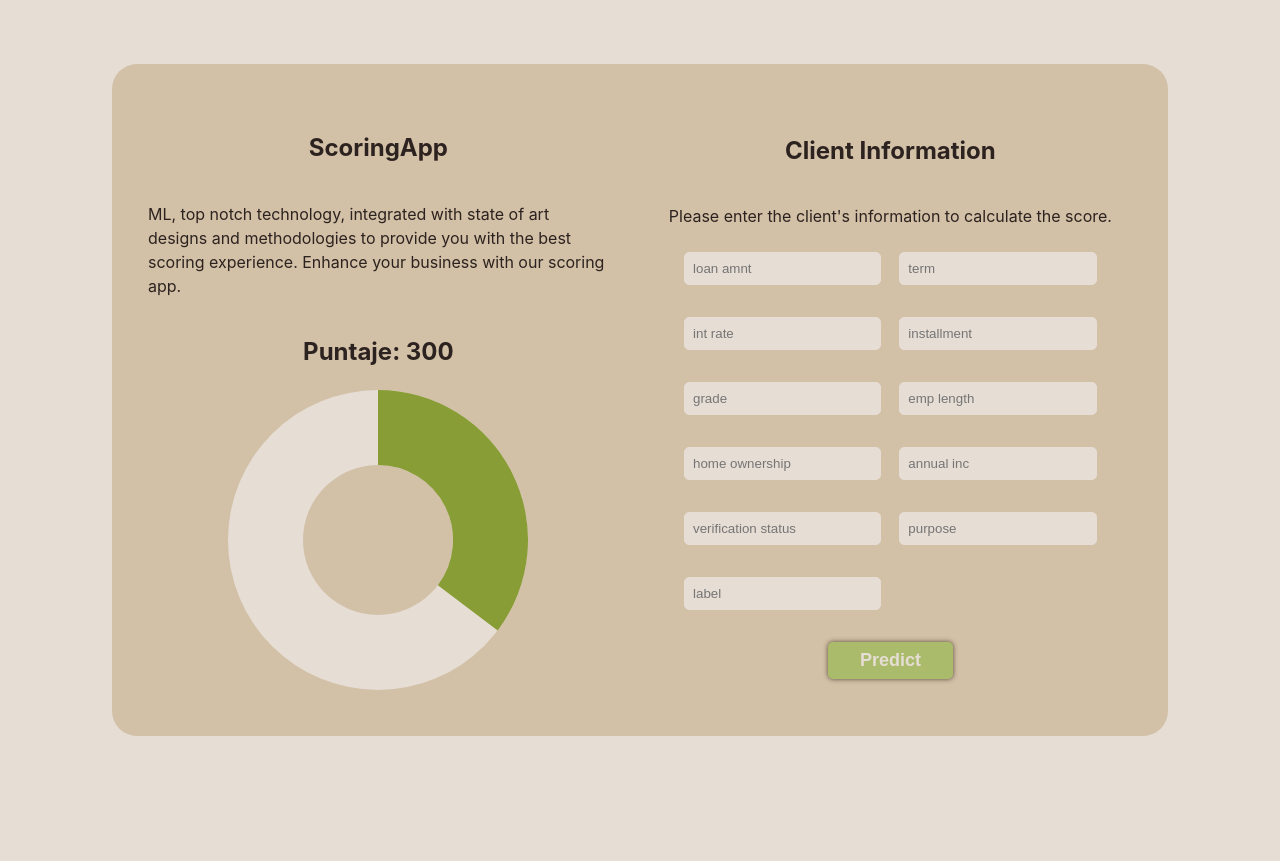
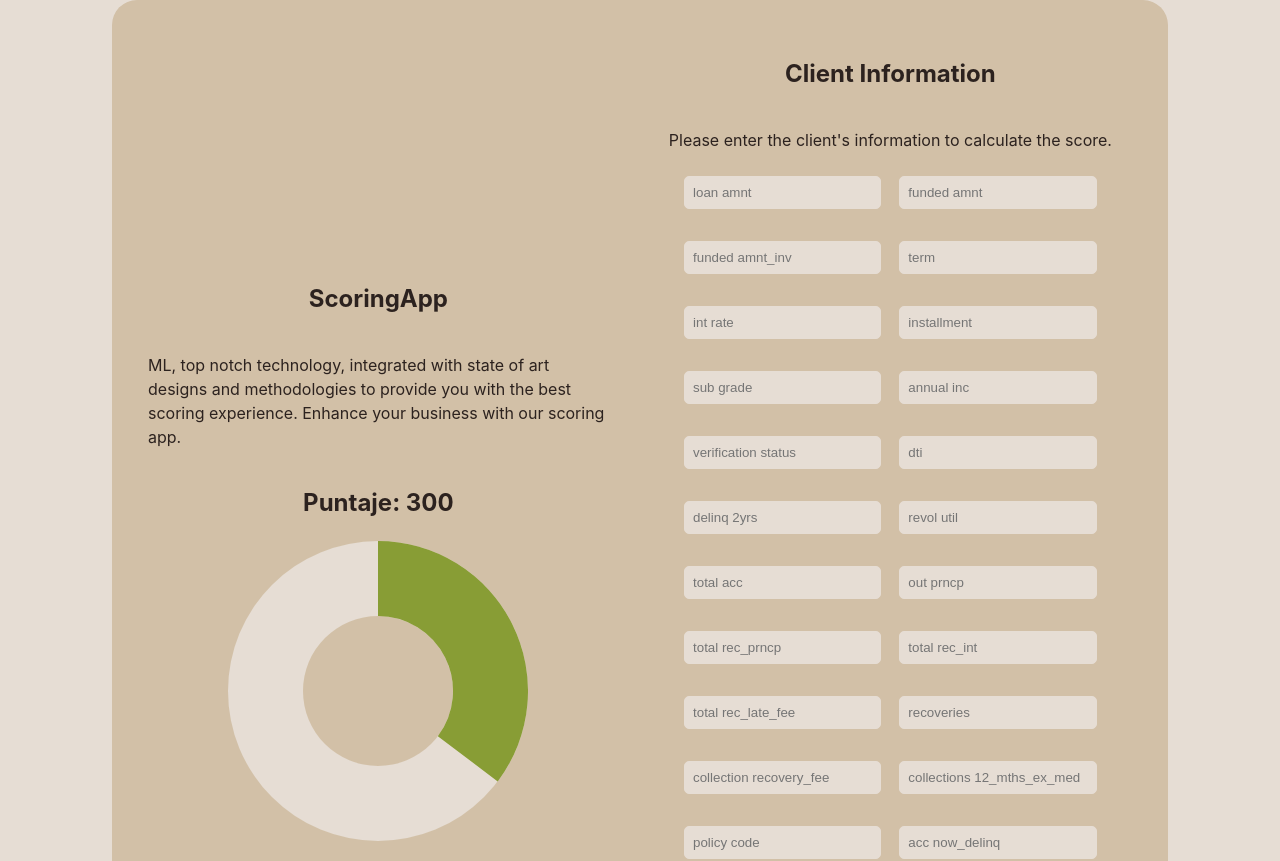
Before and after one commit to OneSunPiece/modelos-riesgo-credito, a React (Vite) app in the folder frontend/: page / in a window 1280 px wide. Shown: the top 861 px of the page. Before the commit the page ends 800 px from the top, so only its background shows below. Built offline with nearby package versions, Linux system fonts and the light colour scheme.

Commit message:
front in almost working stage

```diff
--- a/frontend/package.json
+++ b/frontend/package.json
@@ -11,6 +11,7 @@
   },
   "dependencies": {
     "d3": "^7.9.0",
+    "dotenv": "^16.4.7",
     "react": "^18.3.1",
     "react-dom": "^18.3.1"
   },
--- a/frontend/src/Api/Api.jsx
+++ b/frontend/src/Api/Api.jsx
@@ -1,17 +1,23 @@
 export async function sendPredictionRequest(features) {
-    const API_URL = "https://opilfimn4c4uwgf26nsylvb7qa0vaybz.lambda-url.us-east-1.on.aws/";
+    const API_URL = 'https://p23mvua4bs6ikuxs4us4cbfh3m0tsiue.lambda-url.us-east-1.on.aws/'
+
     try {
       const response = await fetch(API_URL, {
         method: "POST",
         headers: {
           "Content-Type": "application/json",
         },
-        body: JSON.stringify({ features }),
-      });
+        body: JSON.stringify({
+          data: features
+        }),
+        }
+      );
+
       if (!response.ok) {
         throw new Error("Failed to fetch prediction");
       }
       return await response.json();
+
     } catch (error) {
       console.error("Error:", error);
       return { prediction: "Error occurred" };
--- a/frontend/src/Form/Form.css
+++ b/frontend/src/Form/Form.css
@@ -7,7 +7,7 @@ form.data-input {
   width: 90%;
 }
 
-input[type="number"] {
+input{
   width: 90%;
   padding: 0.5rem;
   margin: 0.5rem 0;
@@ -17,16 +17,14 @@ input[type="number"] {
   border-radius: 5px;
   -moz-appearance: textfield; /* Firefox */
 }
-input[type="number"]::-webkit-outer-spin-button,
-input[type="number"]::-webkit-inner-spin-button {
+input::-webkit-outer-spin-button,
+input::-webkit-inner-spin-button {
   -webkit-appearance: none; /* Chrome, Safari, Edge, Opera */
   margin: 0;
 }
-
-input[type="number"]:focus {
-    outline: 2px solid #ABBB6C;
-  }
-
+input:focus {
+  outline: 2px solid #ABBB6C;
+}
 
 button[type="submit"] {
   padding: 0.5rem;
--- a/frontend/src/Form/Form.jsx
+++ b/frontend/src/Form/Form.jsx
@@ -7,17 +7,32 @@ export default function Form({ setPrediction }) {
   // Variables
   const featureNames = [
     "loan_amnt",
+    "funded_amnt",
+    "funded_amnt_inv",
     "term",
     "int_rate",
     "installment",
-    "grade",
-    "emp_length",
-    "home_ownership",
+    "sub_grade",
     "annual_inc",
     "verification_status",
-    "purpose",
-    "label"
-  ];
+    "dti",
+    "delinq_2yrs",
+    "revol_util",
+    "total_acc",
+    "out_prncp",
+    "total_rec_prncp",
+    "total_rec_int",
+    "total_rec_late_fee",
+    "recoveries",
+    "collection_recovery_fee",
+    "collections_12_mths_ex_med",
+    "policy_code",
+    "acc_now_delinq",
+    "tot_cur_bal",
+    "total_rev_hi_lim",
+    "pymnt_plan",
+    "home_ownership"
+];
 
   // props
   Form.propTypes = {
@@ -32,10 +47,12 @@ export default function Form({ setPrediction }) {
     }, {})
   );
 
+
   // Functions
   const handleChange = (e) => {
     const { name, value } = e.target;
-    setFeatures((prevFeatures) => ({
+    setFeatures(
+      (prevFeatures) => ({
       ...prevFeatures,
       [name]: value
     }));
@@ -43,7 +60,9 @@ export default function Form({ setPrediction }) {
 
   const handleSubmit = async (e) => {
     e.preventDefault();
-    const featureArray = Object.values(features).map(Number);
+    const featureArray = Object.values(features).map((value, index, array) =>
+      index < array.length - 2 ? Number(value) : value
+    );
     const result = await sendPredictionRequest(featureArray);
     setPrediction(result.prediction);
   };
@@ -53,7 +72,6 @@ export default function Form({ setPrediction }) {
       {featureNames.map((feature) => (
         <input
           key={feature}
-          type="number"
           name={feature}
           placeholder={feature.replace("_", " ")}
           value={features[feature]}
@@ -61,6 +79,7 @@ export default function Form({ setPrediction }) {
           required
         />
       ))}
+
       <button type="submit">Predict</button>
     </form>
   );
```
Also changed, not shown: 1 other file (tests, documents, lock files or other folders).
